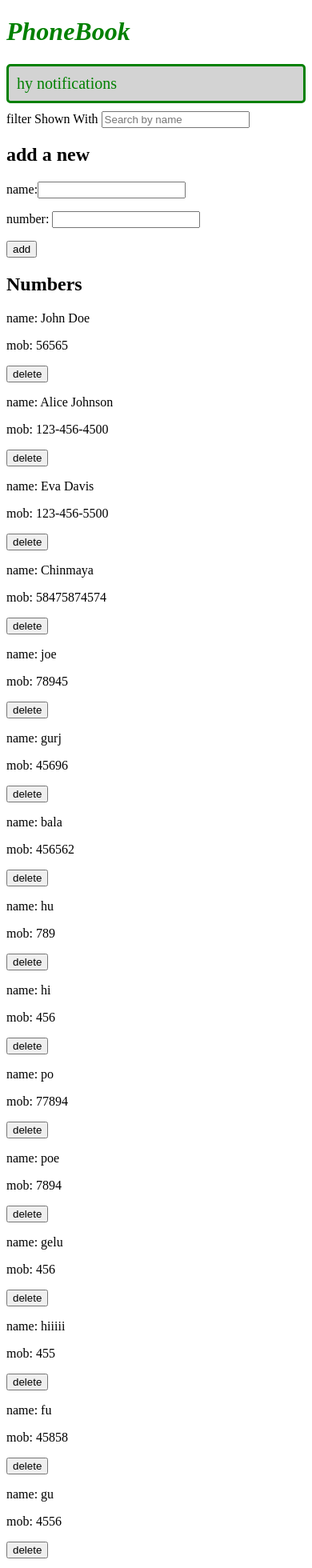
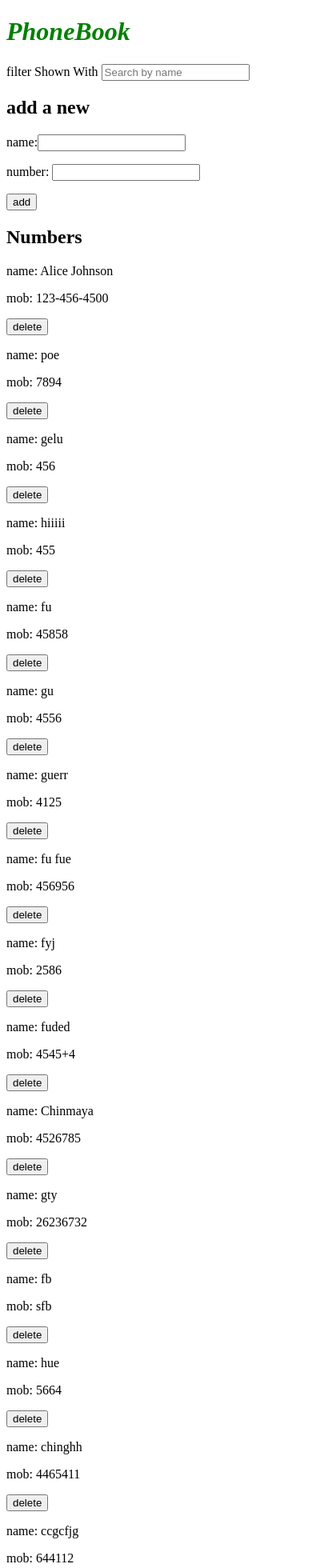
Before and after one commit to Chinmaya255696/full-stack-open-2023, a React (Vite) app in the folder part2/PhoneBook/: page / in a window 390 px wide. Shown: the top 1960 px of the page at 80% size. Built offline with nearby package versions, Linux system fonts and the light colour scheme; data requests are answered from the project's data file.

Commit message:
Completed EX-2.16 and 2.17 of PhoneBook App

```diff
--- a/part2/PhoneBook/db.json
+++ b/part2/PhoneBook/db.json
@@ -1,54 +1,9 @@
 {
   "persons": [
-    {
-      "id": 1,
-      "name": "John Doe",
-      "number": "56565"
-    },
     {
       "id": 2,
       "name": "Alice Johnson",
       "number": "123-456-4500"
-    },
-    {
-      "id": 3,
-      "name": "Eva Davis",
-      "number": "123-456-5500"
-    },
-    {
-      "id": 4,
-      "name": "Chinmaya ",
-      "number": "58475874574"
-    },
-    {
-      "id": 5,
-      "name": "joe",
-      "number": "78945"
-    },
-    {
-      "id": 6,
-      "name": "gurj",
-      "number": "45696"
-    },
-    {
-      "id": 7,
-      "name": "bala",
-      "number": "456562"
-    },
-    {
-      "id": 8,
-      "name": "hu",
-      "number": "789"
-    },
-    {
-      "id": 9,
-      "name": "hi",
-      "number": "456"
-    },
-    {
-      "id": 10,
-      "name": "po",
-      "number": "77894"
     },
     {
       "id": 11,
@@ -89,6 +44,41 @@
       "id": 18,
       "name": "fyj",
       "number": "2586"
+    },
+    {
+      "id": 19,
+      "name": "fuded",
+      "number": "4545+4"
+    },
+    {
+      "id": 20,
+      "name": "Chinmaya",
+      "number": "4526785"
+    },
+    {
+      "id": 21,
+      "name": "gty",
+      "number": "26236732"
+    },
+    {
+      "id": 22,
+      "name": "fb",
+      "number": "sfb"
+    },
+    {
+      "id": 23,
+      "name": "hue",
+      "number": "5664"
+    },
+    {
+      "id": 24,
+      "name": "chinghh",
+      "number": "4465411"
+    },
+    {
+      "id": 25,
+      "name": "ccgcfjg",
+      "number": "644112"
     }
   ]
 }
--- a/part2/PhoneBook/src/App.jsx
+++ b/part2/PhoneBook/src/App.jsx
@@ -1,10 +1,10 @@
 import { useState, useEffect } from "react";
-import './index.css'
+import "./index.css";
 import axios from "axios";
 import Filter from "./components/Filter";
 import PersonForm from "./components/PersonForm";
 import Persons from "./components/Persons";
-import PhoneBookService from "./Services/PhoneBook.js"
+import PhoneBookService from "./Services/PhoneBook.js";
 import Notification from "./components/Notification.jsx";
 
 function App() {
@@ -13,68 +13,104 @@ function App() {
   const [newName, setNewName] = useState("");
   const [newNumber, setNewNumber] = useState("");
   const [searchQuery, setSearchQuery] = useState("");
-  const [notification, setNotification] = useState("hy notifications");
+  const [notification, setNotification] = useState(null);
 
+  const hook = () => {
+    console.log("effect");
 
-  const hook = () =>{
-    console.log("effect")
-
-   const fetchData = async () =>{
-  try{
+    const fetchData = async () => {
+      try {
         const data = await PhoneBookService.getAll();
         console.log("Data Recevied:", data);
-   setPersons(data)
-  }catch(error){
+        setPersons(data);
+      } catch (error) {
         console.error("Error fetching data:", error);
       }
-   }
+    };
     fetchData();
-  }
+  };
   console.log("render", persons.length, "persons");
-  useEffect(hook, [])
+  useEffect(hook, []);
 
   const handleAdd = async (event) => {
     event.preventDefault();
     const existingPerson = persons.find((person) => person.name === newName);
 
-    if(existingPerson){
+    if (existingPerson) {
       // If person already exists, show a confirmation alert
-       const confirmed = window.confirm(`${newName} already exists. Do you want to update the number?`);
+      const confirmed = window.confirm(
+        `${newName} already exists. Do you want to update the number?`
+      );
       if (confirmed) {
         try {
           const updatedPerson = { ...existingPerson, number: newNumber };
-           await axios.put(`http://localhost:3000/persons/${existingPerson.id}`, updatedPerson);
-          setPersons(persons.map(person => (person.id === existingPerson.id ? updatedPerson : person)));
+          await axios.put(
+            `http://localhost:3000/persons/${existingPerson.id}`,
+            updatedPerson
+          );
+          setPersons(
+            persons.map((person) =>
+              person.id === existingPerson.id ? updatedPerson : person
+            )
+          );
           setNotification(
             <>
-            <strong>{updatedPerson.name}</strong> Number is Changed to <strong>{updatedPerson.number}</strong>
+              <strong>{updatedPerson.name}</strong> Number is Changed to{" "}
+              <strong>{updatedPerson.number}</strong>
             </>
-            )
-          setTimeout(()=>{
-            setNotification(null)
-          }, 8000)
+          );
+          setTimeout(() => {
+            setNotification(null);
+          }, 6000);
         } catch (error) {
-          console.error("Error updating phone number:", error);
+          setNotification(
+            <>
+              Information of <strong>{existingPerson.name}</strong>is already
+              remove from the Server,
+            </>
+          );
+          // Change the notification color to red
+          document.querySelector('.notification').style.color = 'red';
+          setTimeout(() => {
+              setNotification(null);
+              // Reset the color back to green
+              document.querySelector('.notification').style.color = 'green';
+          }, 6000);
         }
       }
     } else {
       // If person doesn't exist, add a new person
       try {
-        const newPerson = {  id: persons[persons.length-1].id + 1, name: newName, number: newNumber };
-        const response = await axios.post("http://localhost:3000/persons", newPerson);
+        const newPerson = {
+          id: persons[persons.length - 1].id + 1,
+          name: newName,
+          number: newNumber,
+        };
+        const response = await axios.post(
+          "http://localhost:3000/persons",
+          newPerson
+        );
 
         setPersons(persons.concat(response.data));
 
         setNotification(
           <>
-          added <strong> {newPerson.name} </strong>  to the PhoneBook
+            added <strong> {newPerson.name} </strong> to the PhoneBook
           </>
-          )
-        setTimeout(() =>{
-          setNotification(null)
-        }, 8000)
+        );
+        setTimeout(() => {
+          setNotification(null);
+        }, 8000);
       } catch (error) {
         console.error("Error adding new person:", error);
+        setNotification(
+          <>
+            error adding the info of <strong>{existingPerson.name}</strong>.
+          </>
+        );
+        setTimeout(() => {
+          setNotification(null);
+        }, 6000);
       }
     }
 
@@ -99,11 +135,10 @@ console.log("render", persons.length, "persons");
   });
   console.log(filteredPersons);
 
-
   return (
     <>
       <h1>PhoneBook</h1>
-      <Notification message={notification}/>
+      <Notification message={notification} />
       <Filter
         searchQuery={searchQuery}
         handleSearchChange={handleSearchChange}
--- a/part2/PhoneBook/src/components/DeleteButton.jsx
+++ b/part2/PhoneBook/src/components/DeleteButton.jsx
@@ -10,7 +10,7 @@ const DeleteButton = ({id,onDelete}) => {
 
     }
   return (
-    <button onClick={handleDelete}>
+    <button onClick={handleDelete} >
         delete
     </button>
   )
--- a/part2/PhoneBook/src/components/Notification.jsx
+++ b/part2/PhoneBook/src/components/Notification.jsx
@@ -1,12 +1,11 @@
-import React from 'react'
+import React from "react";
 
-const Notification = ({message}) => {
-    if (message === null) {
-        return null
-      }
-  return (
-    <div className='notification'>{message}</div>
-  )
-}
+const Notification = ({ message }) => {
+  if (message === null) {
+    return null;
+  }
+  const { type, content } = message;
+  return <div className="notification">{message}</div>;
+};
 
-export default Notification
+export default Notification;
--- a/part2/PhoneBook/src/index.css
+++ b/part2/PhoneBook/src/index.css
@@ -2,13 +2,20 @@ h1 {
     color: green;
     font-style: italic;
   }
-.notification{
-    color: green;
-    background: lightgrey;
+  .notification {
     font-size: 20px;
     border-style: solid;
     border-radius: 5px;
     padding: 10px;
     margin-bottom: 10px;
+}
 
+.notification.green {
+    color: green;
+    background: lightgrey;
 }
+
+.notification.red {
+    color: red;
+    background: lightgrey;
+}
```
Lines whose indentation alone changed are shown as unchanged.
